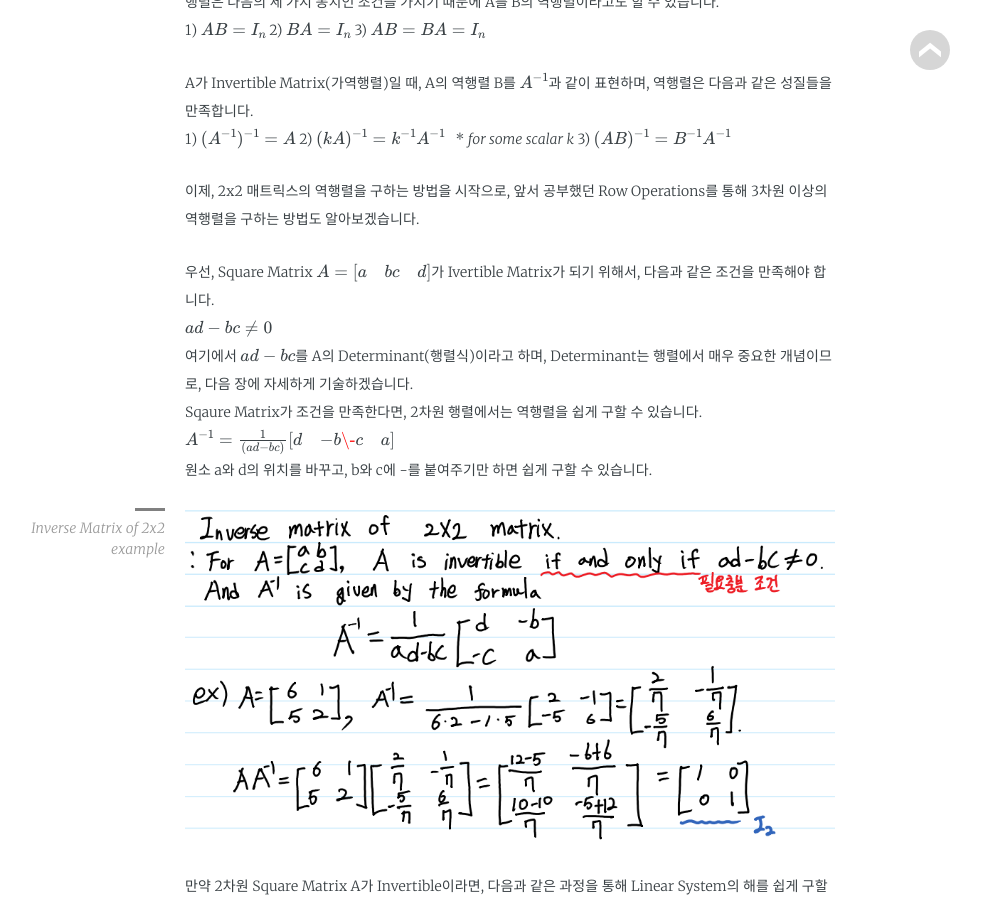
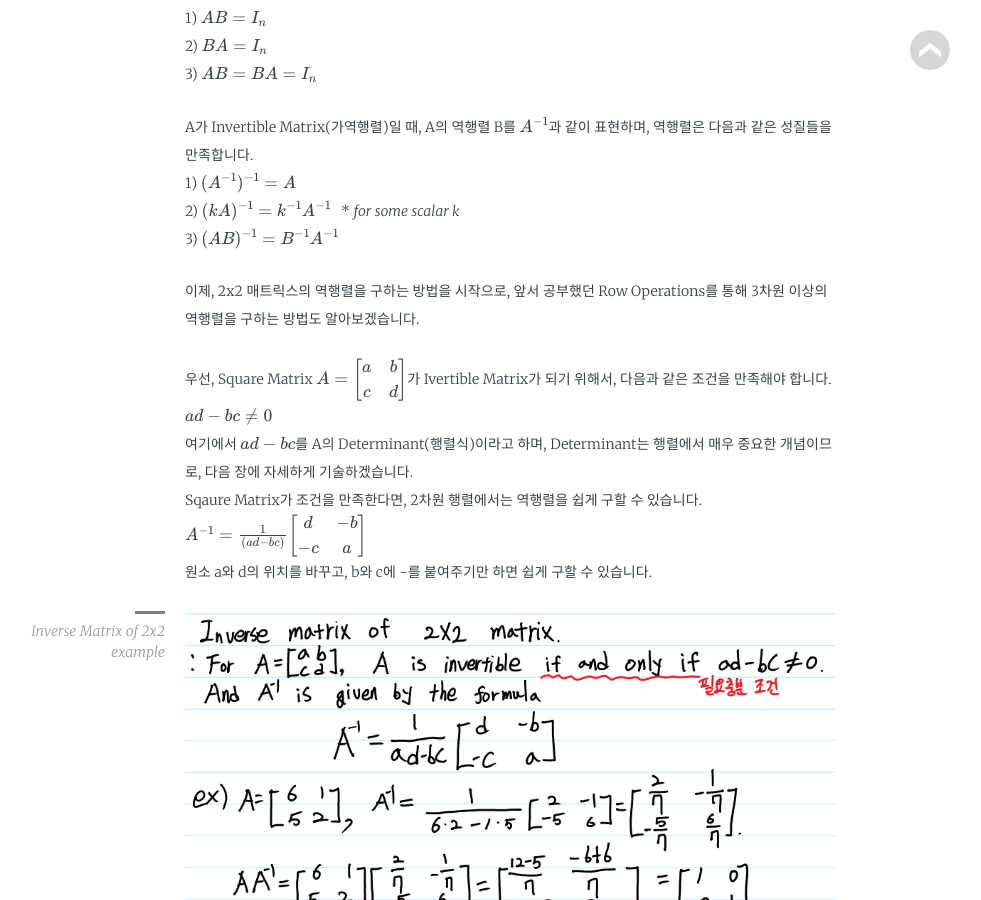
Before and after one commit to TeamLab/jekyllDecent, a Jekyll site: the page built from _posts/2018-04-03-Basic Linear Algebra.md, in a window 1280 px wide and 900 px high, scrolled down 9133 px. Shown: the whole window, without its empty margins (130-1111 px from the left). Built offline with Jekyll 4.4.1, drawn with Linux system fonts in a browser that asks for light colours; some web fonts are replaced; formulas are drawn with MathJax 3; some of the changed text lies outside the part shown.

Commit message:
오류 모두 수정했습니다. (#12)
* 그림 오류 수정

* 진짜 마지막 수정

* 진짜진짜 마지막

* Update 2018-04-03-Basic Linear Algebra.md

* Update 2018-04-03-Basic Linear Algebra.md

* Update 2018-04-03-Basic Linear Algebra.md

* Update 2018-04-03-Basic Linear Algebra.md

* Update 2018-04-03-Basic Linear Algebra.md

* Update 2018-04-03-Basic Linear Algebra.md

* Update 2018-04-03-Basic Linear Algebra.md

* Update 2018-04-03-Basic Linear Algebra.md

* Update 2018-04-03-Basic Linear Algebra.md

* Update 2018-04-03-Basic Linear Algebra.md

```diff
--- a/_posts/2018-04-03-Basic Linear Algebra.md
+++ b/_posts/2018-04-03-Basic Linear Algebra.md
@@ -14,9 +14,9 @@ comments:          true
  또한 Deep Learning의 여러 Cost Function들과 Activation Function, 머신 러닝의 여러 알고리즘 작동 원리를 이해하기 위해서는 행렬과 벡터의 이해와 그 연산에 대한
  이해가 필수적이라 생각되어 짧은 지식이나마 기록하여 정리하고자 합니다.
 
- #### What is Linear Equations?
+#### What is Linear Equations?
 
- $$ a_1x_1\,+\,a_2x_2\,+\,...\,+\,a_nx_n\,=\,b\;(a_1,\,a_2,\,...\,,\,a_n\,not\;all\;0)$$
+ $$a_1x_1\,+\,a_2x_2\,+\,...\,+\,a_nx_n\,=\,b\;(a_1,\,a_2,\,...\,,\,a_n\,not\;all\;0)$$
 
 선형식(Linear Equations)란, 1차항들의 다항 방정식을 의미합니다. 방정식의 최고차항은 1차항을 넘어서는 안 되며, $ xy, \, sinx,\, x^{1/2} $ 과 같은
 비선형 항도 존재해서는 안 됩니다.
@@ -195,14 +195,12 @@ A가 Invertible Matrix(가역행렬)일 때, A의 역행렬 B를 $ A^{-1} $과
 
 이제, 2x2 매트릭스의 역행렬을 구하는 방법을 시작으로, 앞서 공부했던 Row Operations를 통해 3차원 이상의 역행렬을 구하는 방법도 알아보겠습니다.
 
-우선, Square Matrix $ A =
-\begin{bmatrix}
-a & b\\
-c & d
-\end{bmatrix} $가 Ivertible Matrix가 되기 위해서, 다음과 같은 조건을 만족해야 합니다.
-$$ ad - bc \neq 0 $$
-여기에서 $ ad - bc$를 A의 Determinant(행렬식)이라고 하며, Determinant는 행렬에서 매우 중요한 개념이므로, 다음 장에 자세하게 기술하겠습니다.
-Sqaure Matrix가 조건을 만족한다면, 2차원 행렬에서는 역행렬을 쉽게 구할 수 있습니다.  $ A^{-1} = \frac{1}{(ad - bc)}{\begin{bmatrix}d & -b\\-c & a\end{bmatrix}} $
+우선, Square Matrix $$A=\begin{bmatrix} a & b \\ c & d \end{bmatrix}$$가 Ivertible Matrix가 되기 위해서, 다음과 같은 조건을 만족해야 합니다.
+$ad - bc \neq 0$
+여기에서 $$ ad - bc$$를 A의 Determinant(행렬식)이라고 하며, Determinant는 행렬에서 매우 중요한 개념이므로, 다음 장에 자세하게 기술하겠습니다.
+Sqaure Matrix가 조건을 만족한다면, 2차원 행렬에서는 역행렬을 쉽게 구할 수 있습니다.
+$$A^{-1} = \frac{1}{(ad - bc)}\begin{bmatrix}d & -b \\
+-c & a \end{bmatrix}$$
 원소 a와 d의 위치를 바꾸고, b와 c에 -를 붙여주기만 하면 쉽게 구할 수 있습니다.
 
 <figure>
@@ -237,14 +235,14 @@ Determinant가 갖는 여러 성질들에 알아본 후 이를 쉽게 계산하
 ##### *Minors and Cofactors*
 Determinant에 대해 배우기 전에 [Minor(소행렬)과 Cofactors(여인자)](https://ko.wikipedia.org/wiki/%EC%86%8C%ED%96%89%EB%A0%AC%EC%8B%9D)에 대해 먼저 알아보겠습니다. Minor는 행렬의 특정 한 행과 한 열을 제외한 나머지 행렬의 행렬식을 의미하며, i번째 행과 j번째 열을 제외한 나머지 행렬식을 $ M_{ij} $이라고 표현합니다.
 <figure>
-   <img src="{{ "/media/img/Minor exampe.png" | absolute_url }}" />
-   <figcaption>Minor exampe </figcaption>
+   <img src="{{ "/media/img/Minor example.png" | absolute_url }}" />
+   <figcaption>Minor example </figcaption>
 </figure>
 
 Cofactor는 Minor에 $(-1)^{i+j}$를 곱하면 된다. 즉, 행과 열을 뜻하는 i, j를 더해서 이 수가 짝수이면 더하고, 홀수이면 빼면 됩니다.
 <figure>
-   <img src="{{ "/media/img/Cofactor exampe.png" | absolute_url }}" />
-   <figcaption>Cofactor exampe </figcaption>
+   <img src="{{ "/media/img/Cofactor example.png" | absolute_url }}" />
+   <figcaption>Cofactor example </figcaption>
 </figure>
 
 Minor와 Cofactor에 대해 이해했다면, 이제 Cofactor를 이용하여 Determinant를 구하는 방법에 대해 알아보겠습니다. Minor와 Cofactor에 대해 잘 이해했다면, 이 계산식 역시 그리 어렵지 않게 느껴질 것입니다. Cofactor를 구할 때 행렬 내 하나의 원소를 기준으로 구했다는 것을 기억하고 계실 것입니다. Determinant를 구하는 것은 하나의 원소가 아니라 하나의 행 또는 열을 선택하여 해당 행, 열에 있는 모든 원소들의 Cofactor를 더함으로써 행렬식을 구할 수 있습니다. 이 과정을 [Cofactor expansion(여인자 전개) 혹은 Laplace expansion(라플라스 전개)](https://ko.wikipedia.org/wiki/%EB%9D%BC%ED%94%8C%EB%9D%BC%EC%8A%A4_%EC%A0%84%EA%B0%9C)이라고 합니다.
@@ -367,7 +365,7 @@ SVD를 배우기 전에 Matrix의 [Orthogonality(직교)](https://ko.wikipedia.o
 Eigenvector를 Left와 Right으로 나누어 부르는 것은 SVD를 수행할 때 Eigenvector들로 이루어진 Matrix의 위치 때문인데, 예시를 통해 설명하겠습니다.
 
 <figure>
-    <img src="{{ "/media/img/SVD.png" | absolute_url }}" />
+    <img src="{{ "/media/img/SVD example.png" | absolute_url }}" />
     <figcaption>SVD example</figcaption>
 </figure>
 
```
